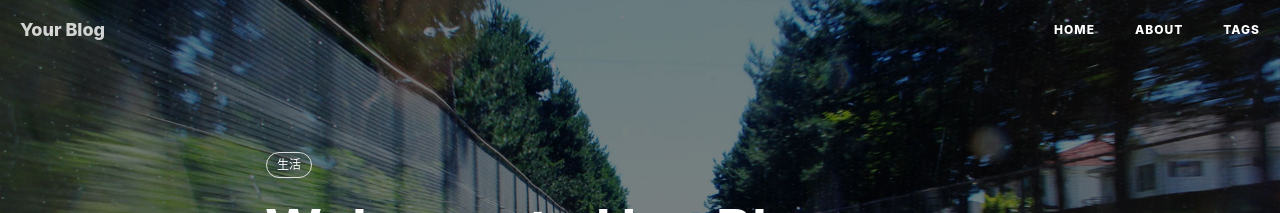
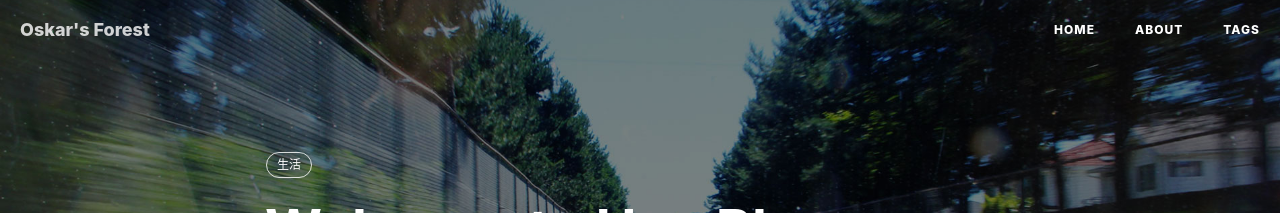
Before and after one commit to oskar-zhang/newsite, a Jekyll site: the page built from _posts/2014-01-29-hello-2015.markdown, in a window 1280 px wide. Shown: the top 213 px of the page. Built offline with Jekyll 4.4.1, drawn with Linux system fonts in a browser that asks for light colours; nearby versions of some CDN libraries; comment, search, counter and statistics services are not loaded; some of the changed text lies outside the part shown.

Commit message:
Changed a bit

```diff
--- a/_config.yml
+++ b/_config.yml
@@ -1,12 +1,12 @@
 # Site settings
-title: Your Blog
-SEOTitle: 你的博客 | Your Blog
+title: Oskar's Forest
+SEOTitle: Oskar's Forest
 header-img: img/home-bg.jpg
-email: huxpro@gmail.com
-description: ""
+email: oskarzhang1203@gmail.com
+description: "This is my first bolg"
 keyword: ""
 url: "http://oskarsforest.github.io"              # your host, for absolute URL
-baseurl: "/newsite/"         # for example, '/blog' if your blog hosted on 'host/blog'
+baseurl: "/newsite"         # for example, '/blog' if your blog hosted on 'host/blog'
 
 
 
@@ -68,8 +68,8 @@
 
 # Sidebar settings
 sidebar: true                           # whether or not using Sidebar.
-sidebar-about-description: "写写代码，做做设计，看看产品。世界那么大，多玩玩看看。"
-sidebar-avatar: /img/avatar-hux.jpg      # use absolute URL, seeing it's used in both `/` and `/about/`
+sidebar-about-description: "Just be myself. Stay focused"
+sidebar-avatar: /img/oskar_zhang.jpg      # use absolute URL, seeing it's used in both `/` and `/about/`
 
 
 
@@ -80,6 +80,7 @@
 
 
 # Friends
+
 friends: [
     {
         title: "Hux Blog",
```
Also changed, not shown: img/avatar-hux.jpg (deleted), img/favicon.ico, img/oskar_zhang.jpg (added).
